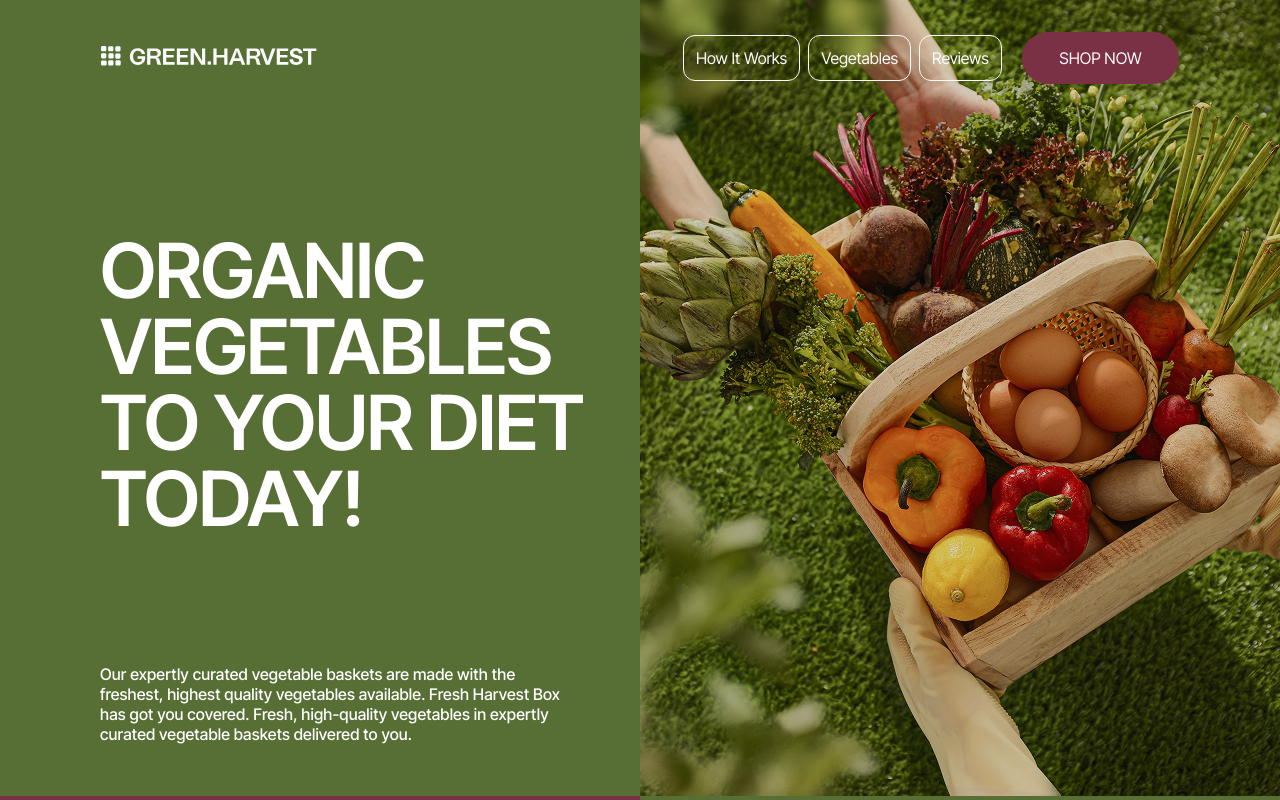
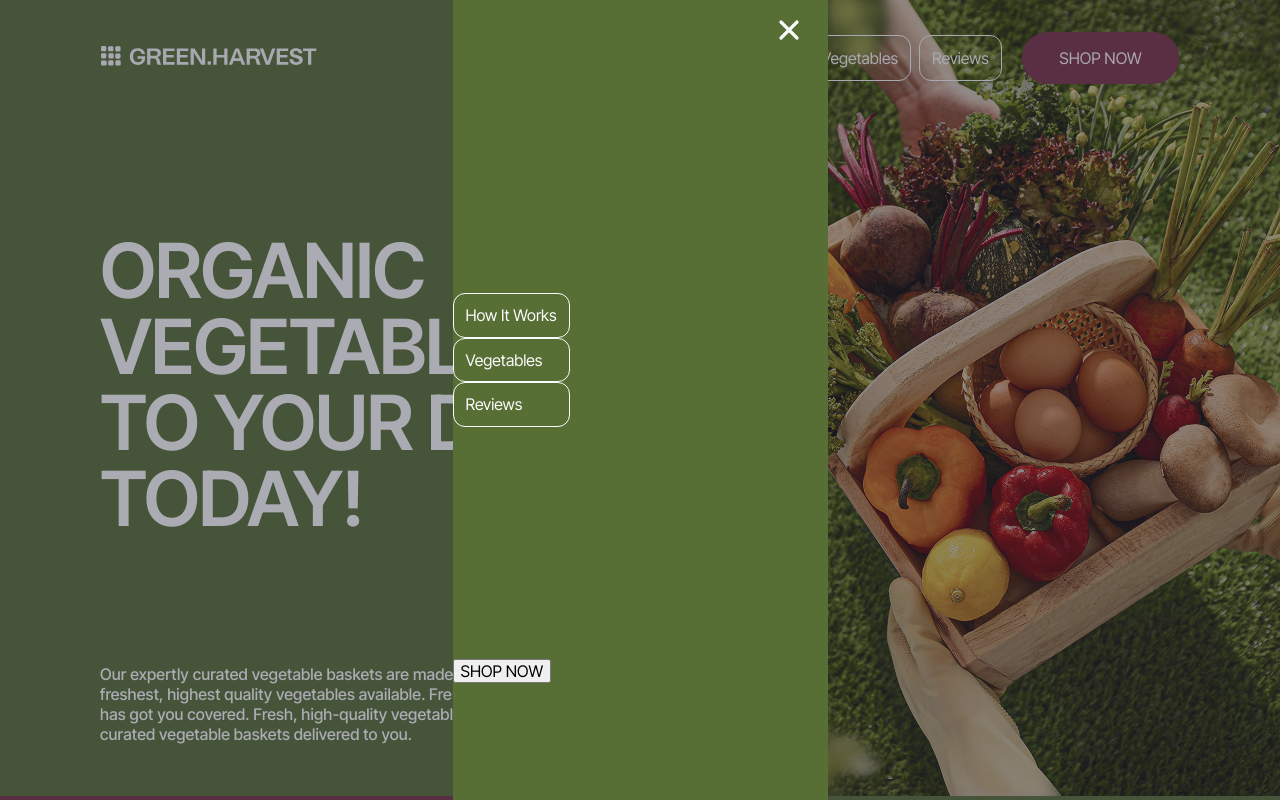
Before and after one commit to FRKNDABAN/KAITgroup_GreenHarvest, a website built with Vite: page src/index.html in a window 1280 px wide. Shown: the top 800 px of the page. Built offline with nearby package versions, Linux system fonts and the light colour scheme.

Commit message:
furkanedit10

```diff
--- a/src/css/modal_menu.css
+++ b/src/css/modal_menu.css
@@ -0,0 +1,54 @@
+.modal_menu {
+    z-index: 500;
+    position: fixed;
+    top: 0;
+    left: 0;
+    width: 100%;
+    height: 100%;
+    background-color: rgba(46, 47, 66, 0.4);
+    display: none;
+    justify-content: center;
+    align-items: center;
+}
+
+
+.isopen {
+  display: flex;
+}
+
+.modal_menu_contant{
+    width: 375px;
+    height: 812px;
+    background-color: #576F35;
+}
+.close_icon{
+    width: 32px;
+    height: 32px;
+    margin: 20px 20px 0 320px;
+}
+
+.modal_menu nav{
+    margin-top: 244px;
+    text-align: center;
+
+}
+/*
+.navlist_modal{
+    display: flex;
+    flex-direction: column;
+    gap: 24px;
+}*/
+
+.navlist_modal a {
+    border: 1px, solid, #fbfbfb;
+    border-radius: 12px;
+    padding: 12px;
+    color: #fbfbfb;
+    display: flex;
+    flex-wrap: wrap;
+    gap: 24px;
+}
+
+.b_shop_menu{
+    margin-top: 232px;
+}
--- a/src/css/reviews.css
+++ b/src/css/reviews.css
@@ -126,7 +126,7 @@
   }
 }
 
-@media only screen and (min-width: 1200px) {
+@media only screen and (min-width: 1280px) {
   .reviews-item:nth-child(3) {
     display: block;
   }
--- a/src/partials/modal_menu.html
+++ b/src/partials/modal_menu.html
@@ -0,0 +1,25 @@
+<div class="modal_menu isopen">
+    <div class="modal_menu_contant">
+
+        <a class="close_btn" href="./index.html">
+
+            <svg class="close_icon">
+                <use href="./image/icons.svg#icon-close"></use>
+            </svg>
+
+        </a>
+
+        <nav>
+            <ul class="navlist_modal">
+
+                <li><a href="#how-it-works">How It Works</a></li>
+                <li><a href="#vegetables">Vegetables</a></li>
+                <li><a href="#reviews">Reviews</a></li>
+
+            </ul>
+        </nav>
+
+        <button class="b_shop_menu" onclick="location.href='#your_order';">SHOP NOW</button>
+
+    </div>
+</div>
```
